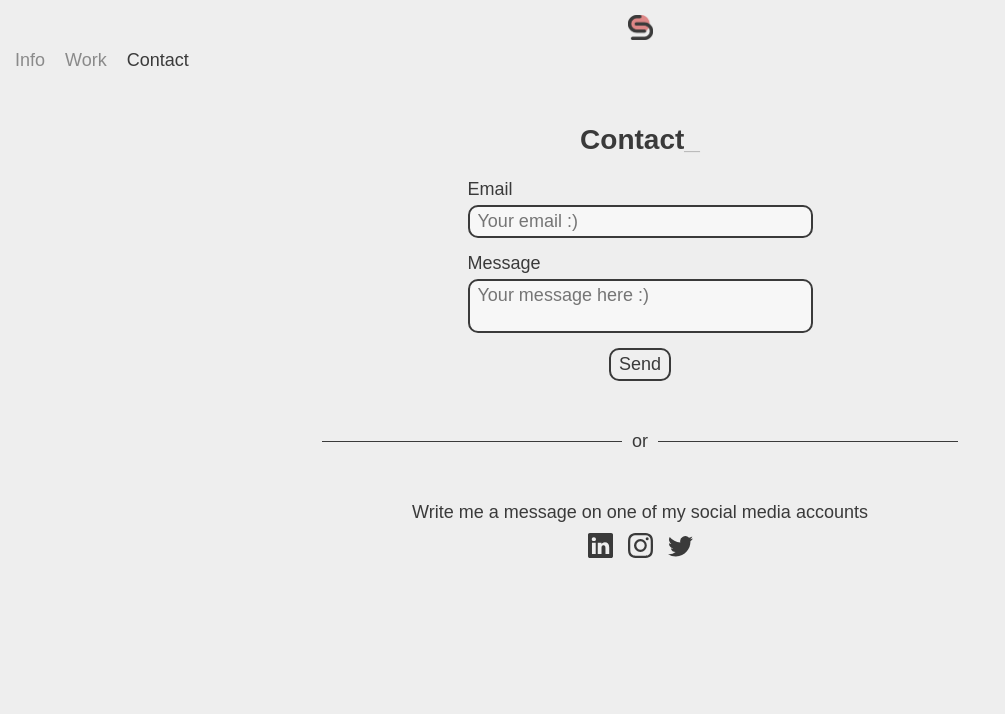
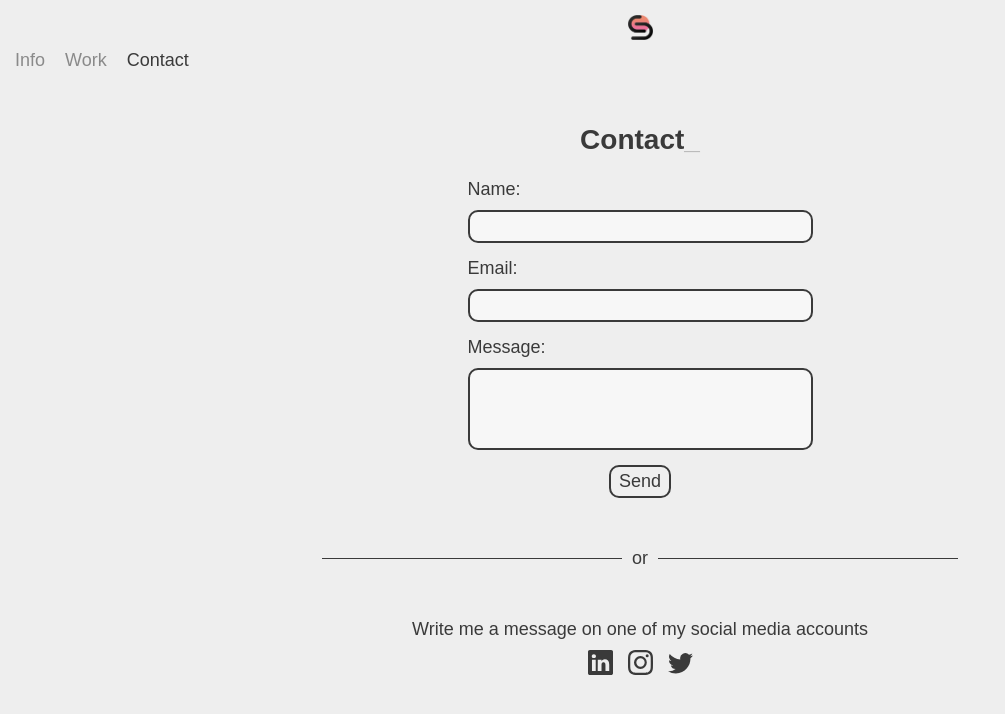
Before and after one commit to sergionvte/portfolio, a Django app: page /contact/ in a window 1280 px wide. Shown: the top 714 px of the page, without its empty margins (0-1005 px from the left). Run offline with Django 5.2, Linux system fonts and the light colour scheme; some web fonts are replaced.

Commit message:
proceso de creacion de formulario para enviar correo (aun esta en progreso)

```diff
--- a/portfolio/settings.py
+++ b/portfolio/settings.py
@@ -44,6 +44,7 @@ INSTALLED_APPS = [
     'django.contrib.sessions',
     'django.contrib.messages',
     'django.contrib.staticfiles',
+    'django.forms',
     'webapp',
 ]
 
--- a/static/css/styles.css
+++ b/static/css/styles.css
@@ -78,6 +78,18 @@ section {
   animation: blinking 1s infinite
 }
 
+form > div {
+  display: flex;
+  flex-direction: column;
+  justify-content: center;
+  align-items: center;
+  gap: 10px
+}
+
+form > div > label {
+  align-self: flex-start;
+}
+
 section > div > p,
 section > form > div > label,
 p > a,
@@ -89,12 +101,17 @@ textarea {
 }
 
 input[type=email],
+input[type=text],
 textarea {
   border: solid 2px #3a3a3a;
   border-radius: 10px;
   padding: 4px 8px;
   background-color: #ffffff88;
   width: 325px;
+}
+
+textarea {
+  height: 70px;
 }
 
 p > a {
@@ -212,7 +229,8 @@ p > a:hover {
 }
 
 button,
-.project > .button {
+.project > .button,
+input[type="submit"] {
   padding: 4px 8px;
   background-color: none;
   border: solid 2px #3a3a3a;
@@ -223,7 +241,6 @@ button,
   font-size: 18px;
   font-weight: 500;
   text-decoration: none;
-
 }
 
 button:hover,
@@ -232,6 +249,7 @@ button:hover,
 }
 
 .mail-form {
+  flex-direction: column;
   gap: 15px;
 }
 
@@ -261,11 +279,16 @@ textarea {
 }
 
 @media(max-width: 900px) {
+  body {
+    padding: 0px 15px;
+  }
+
   .or-space > .line {
     width: 150px;
   }
 
   input[type=email],
+  input[type=text],
   textarea {
     width: 250px;
   }
--- a/webapp/admin.py
+++ b/webapp/admin.py
@@ -1,5 +1,6 @@
 from django.contrib import admin
-from .models import Project
+from .models import Project, Email
 
 # Register your models here.
 admin.site.register(Project)
+admin.site.register(Email)
--- /dev/null
+++ b/webapp/forms.py
@@ -0,0 +1,7 @@
+from . import models
+from django.forms import ModelForm
+
+class EmailForm(ModelForm):
+    class Meta:
+        model = models.Email
+        fields = ['name', 'email', 'message']
--- a/webapp/models.py
+++ b/webapp/models.py
@@ -9,3 +9,9 @@ class Project(models.Model):
 
     def __str__(self):
         return self.title
+
+
+class Email(models.Model):
+    name = models.CharField(max_length=50)
+    email = models.EmailField(max_length=50)
+    message = models.TextField()
--- a/webapp/templates/contact.html
+++ b/webapp/templates/contact.html
@@ -17,20 +17,12 @@
 {% block content %}
 <section class="contact flex">
   <h1 class="work-title">Contact</h1>
-  <form class="mail-form flex">
-    <div class="mail-input flex">
-      <label for="email">Email</label>
-      <input type="email" placeholder="Your email :)" id="email">
-    </div>
-
-    <div class="mail-input flex">
-      <label for="message">Message</label>
-      <textarea placeholder="Your message here :)" id="message"></textarea>
-    </div>
-
-    <button type="submit">Send</button>
+  <form class="flex mail-form" action="{% url 'contact' %}" method="post">
+    {% csrf_token %}
+    {{ form }}
+    <input type="submit" value="Send">
   </form>
-   <div class="or-space flex">
+  <div class="or-space flex">
     <div class="line"></div>
     <span>or</span>
     <div class="line"></div>
--- a/webapp/templates/index.html
+++ b/webapp/templates/index.html
@@ -1,6 +1,6 @@
 {% extends 'base.html' %}
 
-{% block title %}Info{% endblock title %}
+{% block title %}Portfolio{% endblock title %}
 
 {% block action %}
   <a href="{% url 'index' %}">
--- a/webapp/views.py
+++ b/webapp/views.py
@@ -1,5 +1,11 @@
-from django.shortcuts import render
+import sendgrid
+import json
+from sendgrid.helpers.mail import Mail, Email, To
+from django.conf import settings
+from django.contrib import messages
+from django.shortcuts import render, redirect
 from .models import Project
+from .forms import EmailForm
 
 # Create your views here.
 def index(request):
@@ -8,10 +14,8 @@ def index(request):
 
 def work(request):
     projects = Project.objects.all()
-    for project in projects:
-        print(project.image)
     return render(request, 'work.html', {'projects': projects})
 
-
 def contact(request):
-    return render(request, 'contact.html')
+    form = EmailForm()
+    return render(request, 'contact.html', {'form': form})
```
Also changed, not shown: webapp/utils/funtions.py (added, +12 -0 lines), static/img/logo.png, webapp/migrations/0002_email.py (added).
